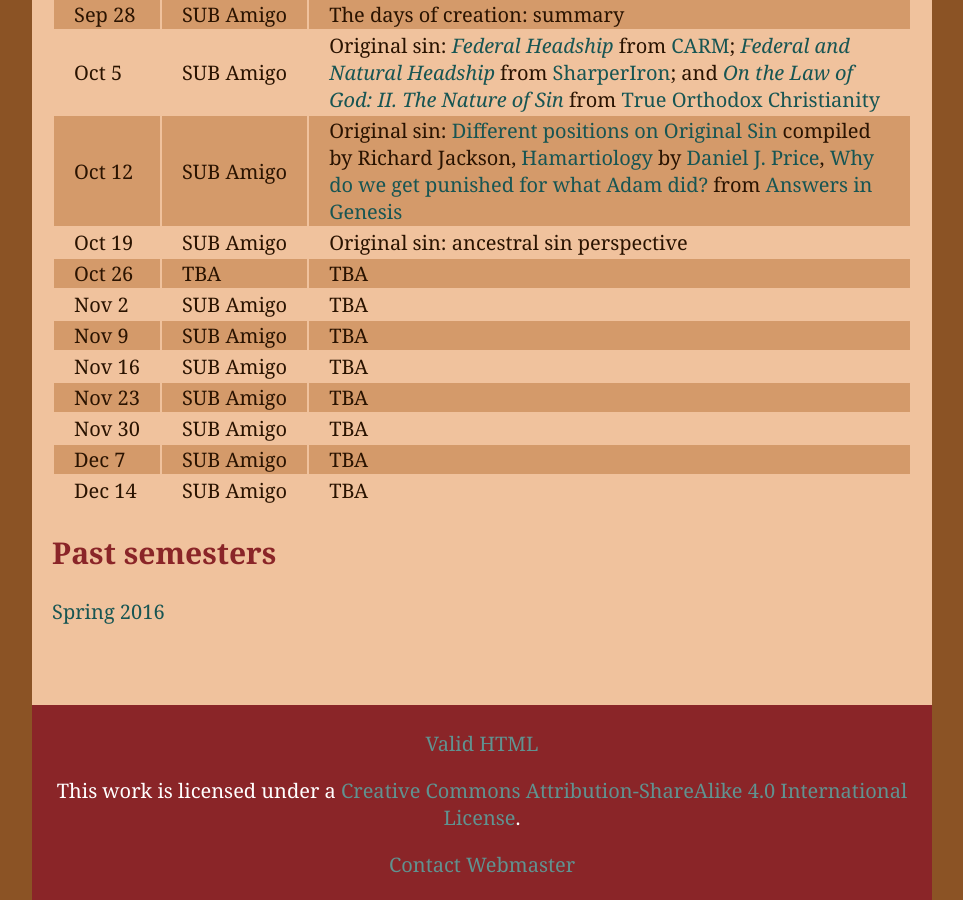
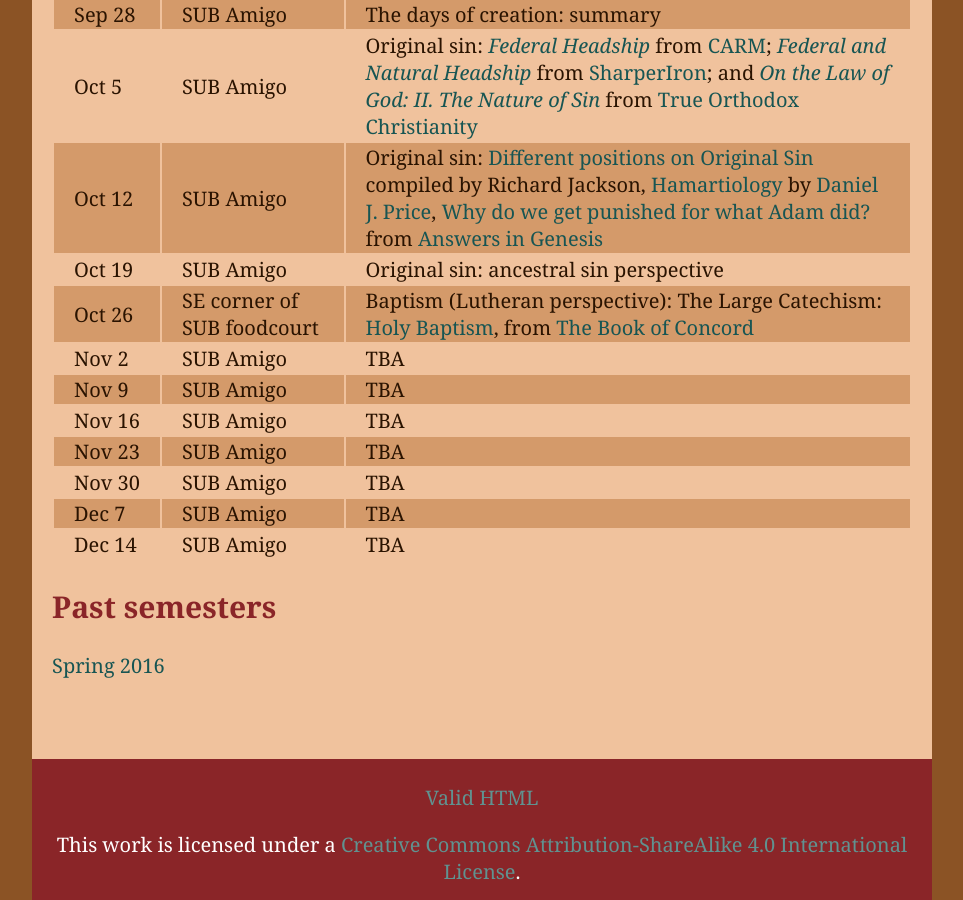
Before and after one commit to jarthurgross/gcf-website, a Jekyll site: the page built from lunchbox_theology/index.md, in a window 1280 px wide and 900 px high, scrolled down 988 px. Shown: the whole window, without its empty margins (158-1121 px from the left). Built offline with Jekyll 4.4.1, drawn with Linux system fonts in a browser that asks for light colours; Markdown is read by kramdown in place of the engine named in the settings.

Commit message:
Update schedule

```diff
--- a/lunchbox_theology/index.md
+++ b/lunchbox_theology/index.md
@@ -29,7 +29,7 @@ relevant reading material as we settle on them.
 | Oct&nbsp;5  | SUB&nbsp;Amigo | Original sin: [*Federal Headship*][fedhead] from [CARM][carm]; [*Federal and Natural Headship*][semhead] from [SharperIron][sharpiron]; and [*On the Law of God: II. The Nature of Sin*][ancsin] from [True Orthodox Christianity][trueorth] |
 | Oct&nbsp;12 | SUB&nbsp;Amigo | Original sin: [Different positions on Original Sin][rjsum] compiled by Richard Jackson, [Hamartiology][hamar] by [Daniel J. Price][djp], [Why do we get punished for what Adam did?][punadam] from [Answers in Genesis][aig] |
 | Oct&nbsp;19 | SUB&nbsp;Amigo | Original sin: ancestral sin perspective  |
-| Oct&nbsp;26 | TBA            | TBA                                      |
+| Oct&nbsp;26 | SE corner of SUB foodcourt | Baptism (Lutheran perspective): The Large Catechism: [Holy Baptism][lcbap], from [The Book of Concord][boc] |
 | Nov&nbsp;2  | SUB&nbsp;Amigo | TBA                                      |
 | Nov&nbsp;9  | SUB&nbsp;Amigo | TBA                                      |
 | Nov&nbsp;16 | SUB&nbsp;Amigo | TBA                                      |
```
Also changed, not shown: other parts of lunchbox_theology/index.md (+2 -0 lines).
